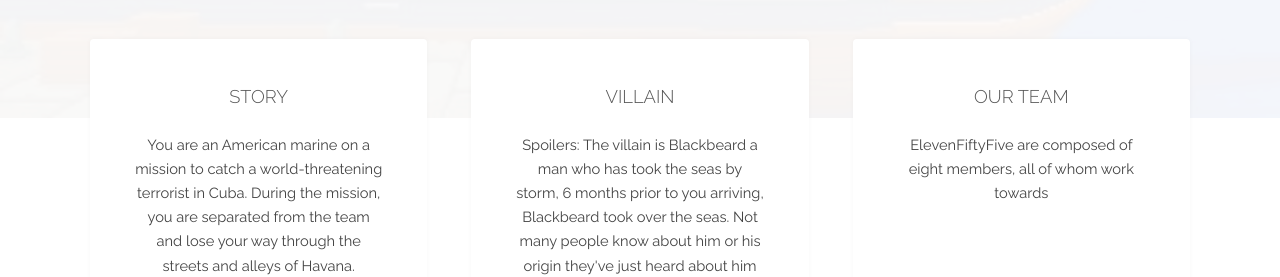
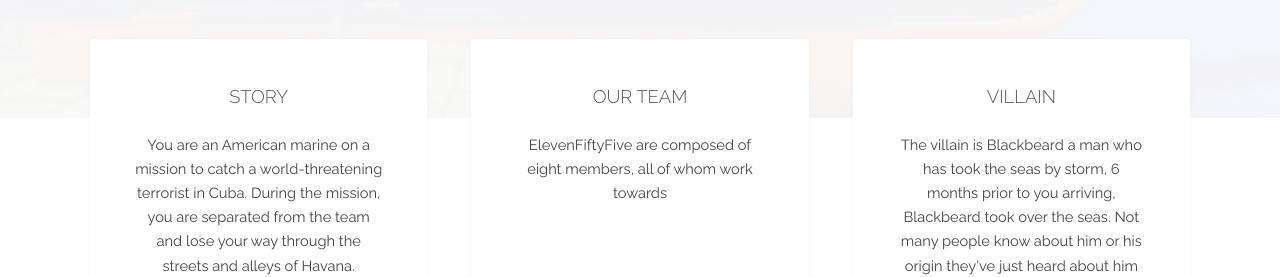
Before and after one commit to jacobmcc99/Caribbean-Diversion, a plain HTML site: page index.html in a window 1280 px wide. Shown: the part 682-959 px from the top of the page. Drawn offline with Linux system fonts and the light colour scheme.

Commit message:
Update index.html

```diff
--- a/index.html
+++ b/index.html
@@ -53,19 +53,19 @@ Suddenly, you hear a Cannon shot and warlike sounds, as an experienced marine, y
 						<section>
 							<div class="content">
 								<header>
-									<a href="#" class="icon villainParagraph"><span class="label">Icon</span></a>
-									<h3>Villain</h3>
+									<a href="#" class="icon aboutTheTeamParagraph"><span class="label">Icon</span></a>
+									<h3>Our Team</h3>
 								</header>
-								<p>Spoilers: The villain is Blackbeard a man who has took the seas by storm, 6 months prior to you arriving, Blackbeard took over the seas. Not many people know about him or his origin they've just heard about him suddenly within the past 6 months and they talk of a mysterious weapon he holds something that no one has seen before. This is how he defeated so many fleets with a small crew. Throughout your journey you will disocver more about him and how he ended up as Blackbeard </p>
+								<p>ElevenFiftyFive are composed of eight members, all of whom work towards</p>
 							</div>
 						</section>
 						<section>
 							<div class="content">
 								<header>
-									<a href="#" class="icon aboutTheTeamParagraph"><span class="label">Icon</span></a>
-									<h3>Our Team</h3>
+									<a href="#" class="icon villainParagraph"><span class="label">Icon</span></a>
+									<h3>Villain</h3>
 								</header>
-								<p>ElevenFiftyFive are composed of eight members, all of whom work towards</p>
+								<p>The villain is Blackbeard a man who has took the seas by storm, 6 months prior to you arriving, Blackbeard took over the seas. Not many people know about him or his origin they've just heard about him suddenly within the past 6 months and they talk of a mysterious weapon he holds something that no one has seen before. This is how he defeated so many fleets with a small crew. Throughout your journey you will disocver more about him and how he ended up as Blackbeard </p>
 							</div>
 						</section>
 
```
